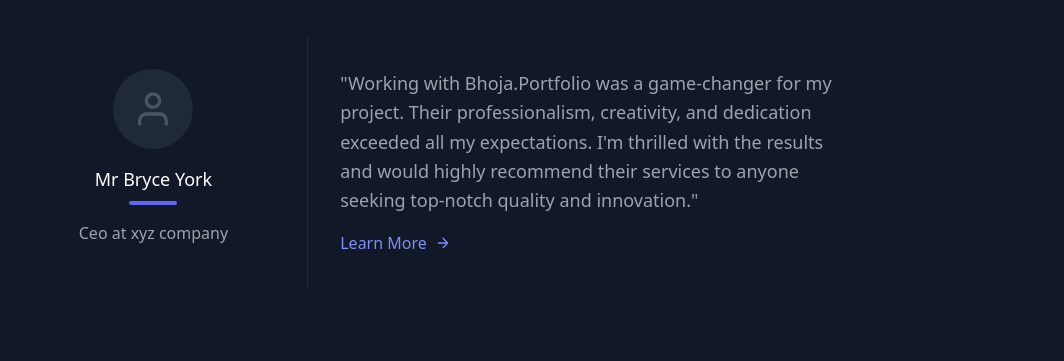
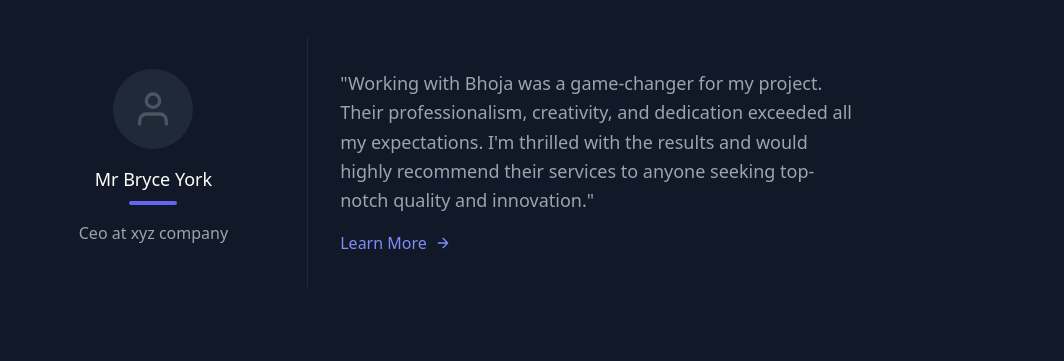
Before and after one commit to BhojaByte/HTML-AIC, a plain HTML site: page index.html in a window 1280 px wide. Shown: the part 1071-1432 px from the top of the page, without its empty margins (195-1259 px from the left). Drawn offline with nearby package versions, Linux system fonts and the light colour scheme.

Commit message:
index.html

```diff
--- a/index.html
+++ b/index.html
@@ -155,7 +155,7 @@
           </div>
           <div class="sm:w-2/3 sm:pl-8 sm:py-8 sm:border-l border-gray-800 sm:border-t-0 border-t mt-4 pt-4 sm:mt-0 text-center sm:text-left">
             <p class="leading-relaxed text-lg mb-4">
-              "Working with Bhoja.Portfolio was a game-changer for my project. Their professionalism, creativity, and dedication exceeded all my expectations. I'm thrilled with the results and would highly recommend their services to anyone seeking top-notch quality and innovation."</p>
+              "Working with Bhoja was a game-changer for my project. Their professionalism, creativity, and dedication exceeded all my expectations. I'm thrilled with the results and would highly recommend their services to anyone seeking top-notch quality and innovation."</p>
             <a class="text-indigo-400 inline-flex items-center">Learn More
               <svg fill="none" stroke="currentColor" stroke-linecap="round" stroke-linejoin="round" stroke-width="2" class="w-4 h-4 ml-2" viewBox="0 0 24 24">
                 <path d="M5 12h14M12 5l7 7-7 7"></path>
```
